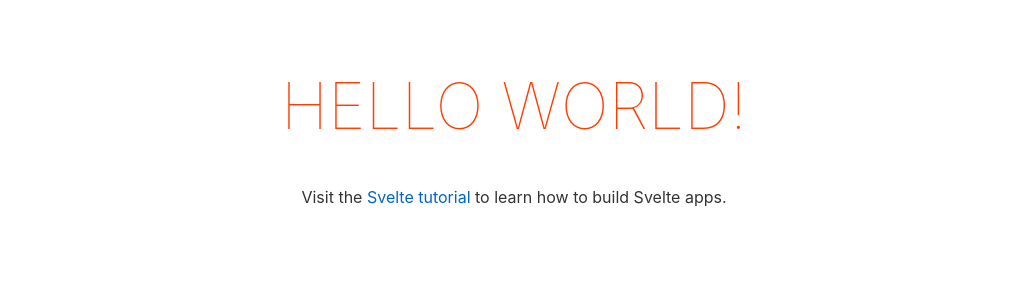
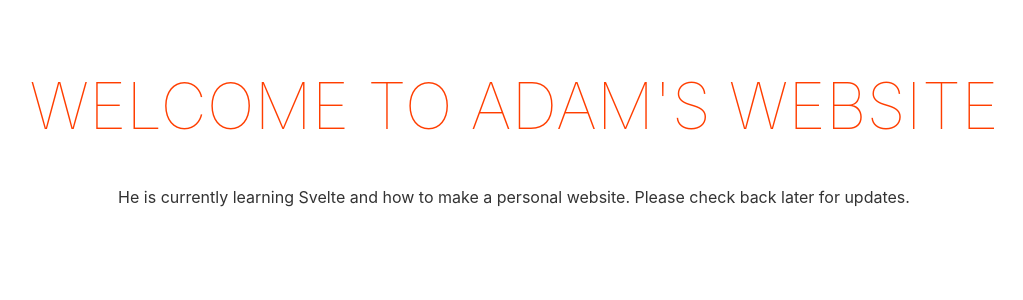
Before and after one commit to adamfrly/adamfrly.github.io, a Svelte app: page / in a window 1280 px wide. Shown: the top 300 px of the page, without its empty margins (126-1149 px from the left). Built offline with nearby package versions, Linux system fonts and the light colour scheme.

Commit message:
adding personal touches

```diff
--- a/public/index.html
+++ b/public/index.html
@@ -4,9 +4,9 @@
 	<meta charset='utf-8'>
 	<meta name='viewport' content='width=device-width,initial-scale=1'>
 
-	<title>Svelte app</title>
+	<title>Adam Farley</title>
 
-	<link rel='icon' type='image/png' href='/favicon.png'>
+	<link rel='icon' type='image/png' href='/meh.png'>
 	<link rel='stylesheet' href='/global.css'>
 	<link rel='stylesheet' href='/build/bundle.css'>
 
--- a/src/App.svelte
+++ b/src/App.svelte
@@ -3,8 +3,8 @@
 </script>
 
 <main>
-	<h1>Hello {name}!</h1>
-	<p>Visit the <a href="https://svelte.dev/tutorial">Svelte tutorial</a> to learn how to build Svelte apps.</p>
+	<h1>Welcome to Adam's Website</h1>
+	<p>He is currently learning Svelte and how to make a personal website. Please check back later for updates.</p>
 </main>
 
 <style>
```
Also changed, not shown: public/meh.png (added).
